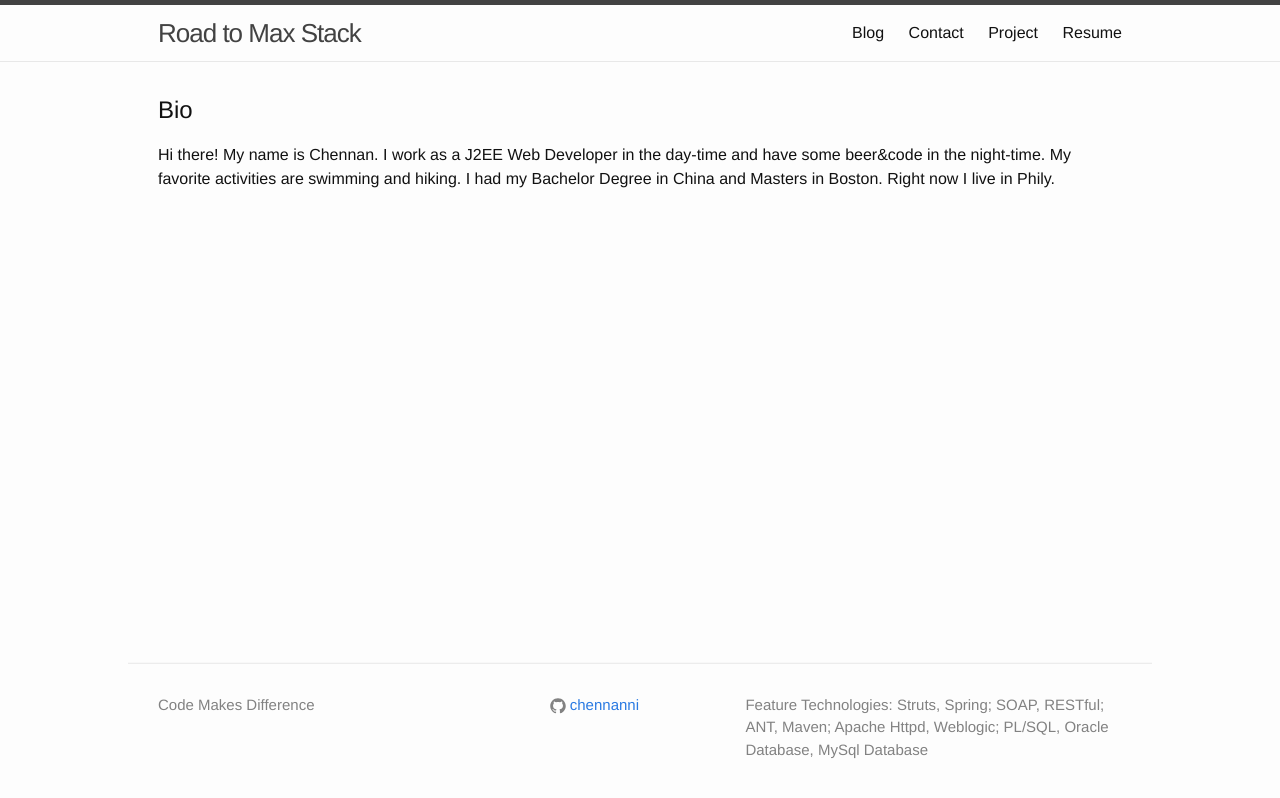
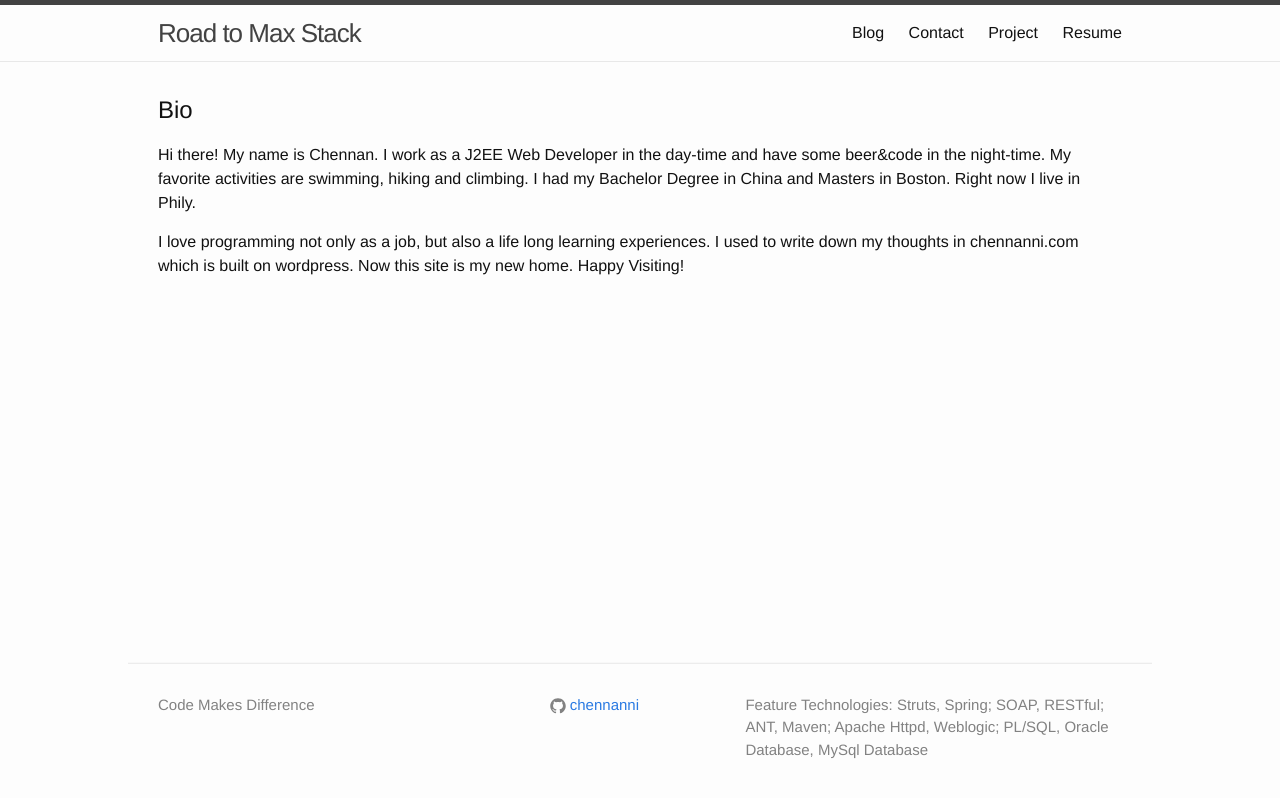
Before and after one commit to chennanni/chennanni.github.io, a Jekyll site: the page built from index.html, in a window 1280 px wide. Shown: the top 798 px of the page. Built offline with Jekyll 4.4.1, drawn with Linux system fonts in a browser that asks for light colours.

Commit message:
Update index.html

```diff
--- a/index.html
+++ b/index.html
@@ -7,8 +7,12 @@ layout: default-footer-at-bottom
   <h2>Bio</h2>
   <p>
     Hi there! My name is Chennan. I work as a J2EE Web Developer in the day-time and
-    have some beer&code in the night-time. My favorite activities are swimming and hiking.
+    have some beer&code in the night-time. My favorite activities are swimming, hiking and climbing.
     I had my Bachelor Degree in China and Masters in Boston. Right now I live in Phily.
   </p>
 
+  <p>
+    I love programming not only as a job, but also a life long learning experiences. I used to write down my thoughts in chennanni.com
+    which is built on wordpress. Now this site is my new home. Happy Visiting!
+  </p>
 </div>
```
